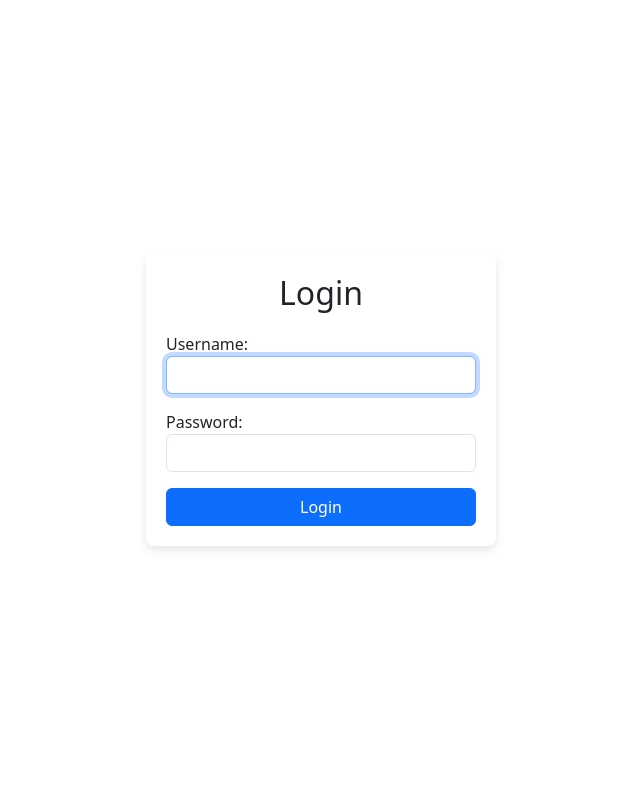
After one commit to ZippoCode/movie_App, a Django app: page /login/ in a window 1280 px wide. The commit adds this page. Shown: the whole page, without its empty margins (319-959 px from the left). Run offline with Django 5.2, Linux system fonts and the light colour scheme.

Commit message:
Introduced Login and Logout functions

```diff
--- /dev/null
+++ b/movies/templates/registration/login.html
@@ -0,0 +1,59 @@
+<!DOCTYPE html>
+{% load filters %}
+<html lang="en">
+<head>
+    <meta charset="UTF-8">
+    <meta name="viewport" content="width=device-width, initial-scale=1.0">
+    <title>Login</title>
+    <link href="https://cdn.jsdelivr.net/npm/bootstrap@5.3.0/dist/css/bootstrap.min.css" rel="stylesheet">
+    <style>
+        /* Aggiungere stili personalizzati per il login form */
+        .login-container {
+            height: 100vh; /* Assicurati che occupi l'intera altezza della vista */
+            display: flex;
+            justify-content: center;
+            align-items: center;
+        }
+
+        .login-form {
+            width: 100%;
+            max-width: 350px; /* Limita la larghezza massima del form */
+            padding: 20px;
+            background-color: #fff;
+            border-radius: 8px;
+            box-shadow: 0 4px 8px rgba(0, 0, 0, 0.1);
+        }
+
+        .login-form h2 {
+            margin-bottom: 20px;
+            text-align: center;
+        }
+
+        .login-form .btn-primary {
+            width: 100%;
+        }
+    </style>
+</head>
+<body>
+<div class="container login-container">
+    <div class="login-form">
+        <h2>Login</h2>
+        <form method="post">
+            {% csrf_token %}
+            <div class="mb-3">
+                {{ form.username.label_tag }}
+                {{ form.username|add_class:"form-control" }}
+                {{ form.username.errors }}
+            </div>
+            <div class="mb-3">
+                {{ form.password.label_tag }}
+                {{ form.password|add_class:"form-control" }}
+                {{ form.password.errors }}
+            </div>
+            <button type="submit" class="btn btn-primary">Login</button>
+        </form>
+    </div>
+</div>
+<script src="https://cdn.jsdelivr.net/npm/bootstrap@5.3.0/dist/js/bootstrap.bundle.min.js"></script>
+</body>
+</html>
--- a/movies/filters.py
+++ b/movies/templatetags/filters.py
@@ -1,8 +1,11 @@
 # movies/filters.py
 
 import django_filters
+from django import template
 
-from .models import Movie, Genre
+from movies.models import Movie, Genre
+
+register = template.Library()
 
 
 class MovieFilter(django_filters.FilterSet):
@@ -21,3 +24,11 @@ class MovieFilter(django_filters.FilterSet):
         model = Movie
         fields = ['title', 'release_year', 'overview', 'tagline', 'price', 'num_votes', 'average_rating', 'popularity',
                   'imdb_id', 'genres']
+
+
+@register.filter(name='add_class')
+def add_class(field, css_class):
+    """
+    Adds a CSS class to form fields.
+    """
+    return field.as_widget(attrs={'class': css_class})
--- a/movies/views.py
+++ b/movies/views.py
@@ -7,7 +7,7 @@ from rest_framework.pagination import PageNumberPagination
 from rest_framework.response import Response
 from rest_framework.views import APIView
 
-from .filters import MovieFilter
+from movies.templatetags.filters import MovieFilter
 from .models import Movie, UserPreference, UserRating, Genre
 from .serializers import GenreSerializer, MovieSerializer, UserRatingSerializer
 
--- a/movies/website/website_urls.py
+++ b/movies/website/website_urls.py
@@ -1,11 +1,14 @@
+from django.contrib.auth import views as auth_views
 from django.urls import path
 
-from .website_view import home, about, movie_detail_view, user_detail_view
+from .website_view import home, about, movie_detail_view, user_detail_view, CustomLoginView
 
 urlpatterns = [
     path('', home, name='home'),
     path('about', about, name='about'),
     path('movie/<int:id>/', movie_detail_view, name='movie_detail'),
     path('user/', user_detail_view, name='user_detail'),
+    path('login/', CustomLoginView.as_view(), name='login'),
+    path('logout/', auth_views.LogoutView.as_view(next_page='/'), name='logout'),
 
 ]
--- a/movies/website/website_view.py
+++ b/movies/website/website_view.py
@@ -24,9 +24,6 @@ def about(request):
     return render(request, 'about.html')
 
 
-# movies/views.py
-
-
 def movie_detail_view(request, id):
     movie = get_object_or_404(Movie, id=id)
 
@@ -40,3 +37,24 @@ def user_detail_view(request):
     user_ratings = UserRating.objects.filter(user=request.user).select_related('movie').order_by('-rating')[:10]
 
     return render(request, 'user_detail.html', {'user': user, 'user_ratings': user_ratings})
+
+
+from django.contrib.auth import authenticate, login
+from django.shortcuts import render, redirect
+from django.views import View
+from django.contrib.auth.forms import AuthenticationForm
+
+
+class CustomLoginView(View):
+    def get(self, request):
+        form = AuthenticationForm()
+        return render(request, 'registration/login.html', {'form': form})
+
+    def post(self, request):
+        form = AuthenticationForm(request, data=request.POST)
+        if form.is_valid():
+            user = authenticate(username=form.cleaned_data['username'], password=form.cleaned_data['password'])
+            if user is not None:
+                login(request, user)
+                return redirect('home')  # Redirect to the home page or any other page
+        return render(request, 'registration/login.html', {'form': form})
```
Also changed, not shown: movies/templates/base.html (+27 -17 lines), movies/templatetags/__init__.py (added).
